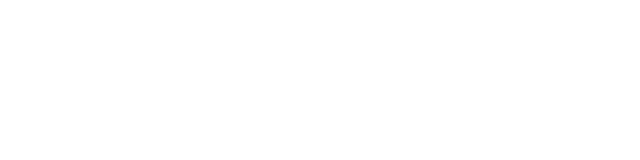
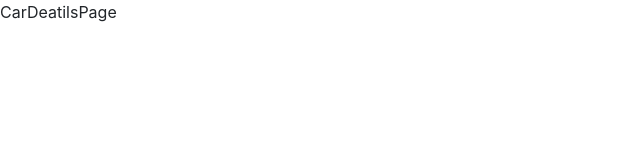
Before and after one commit to nirch/cars-app-react, a React (Create React App) app: page /#/cars/1 in a window 1280 px wide. Shown: the top 160 px of the page, without its empty margins (0-640 px from the left). Built offline with nearby package versions, Linux system fonts and the light colour scheme.

Commit message:
added /cars/:id mapped to CarDetails

```diff
--- a/src/App.js
+++ b/src/App.js
@@ -1,5 +1,6 @@
 import { HashRouter, Route, Switch } from 'react-router-dom';
 import './App.css';
+import CarDeatilsPage from './pages/CarDeatilsPage';
 import CarsPage from './pages/CarsPage';
 import HomePage from './pages/HomePage';
 
@@ -12,6 +13,7 @@
         <Switch>
           <Route exact path="/"><HomePage/></Route>
           <Route exact path="/cars"><CarsPage/></Route>
+          <Route exact path="/cars/:id"><CarDeatilsPage/></Route>
         </Switch>
       </HashRouter>
     </div>
--- /dev/null
+++ b/src/pages/CarDeatilsPage.js
@@ -0,0 +1,11 @@
+
+
+function CarDeatilsPage() {
+    return (
+        <div>
+            CarDeatilsPage
+        </div>
+    );
+}
+
+export default CarDeatilsPage;
```
Also changed, not shown: 1 other file (tests, documents, lock files or other folders).
